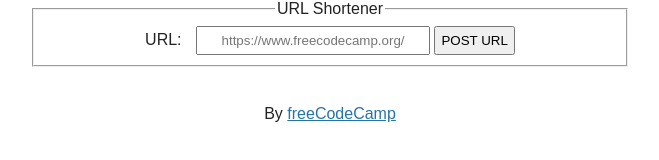
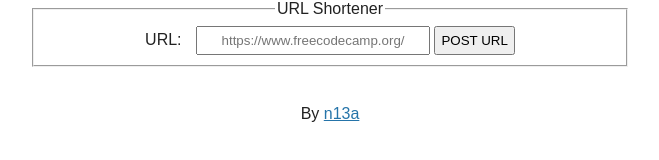
Before and after one commit to n13a/url-shortener, a website: page views/index.html in a window 1280 px wide. Shown: the part 106-266 px from the top of the page, without its empty margins (310-969 px from the left). Drawn offline with Linux system fonts and the light colour scheme.

Commit message:
modify index.html footer

```diff
--- a/views/index.html
+++ b/views/index.html
@@ -26,7 +26,7 @@
       </section>
     </main>
     <footer>
-      <p>By <a href="https://www.freecodecamp.org/">freeCodeCamp</a></p>
+      <p>By <a href="https://www.github.com/n13a">n13a</a></p>
     </footer>
   </body>
 </html>
```
